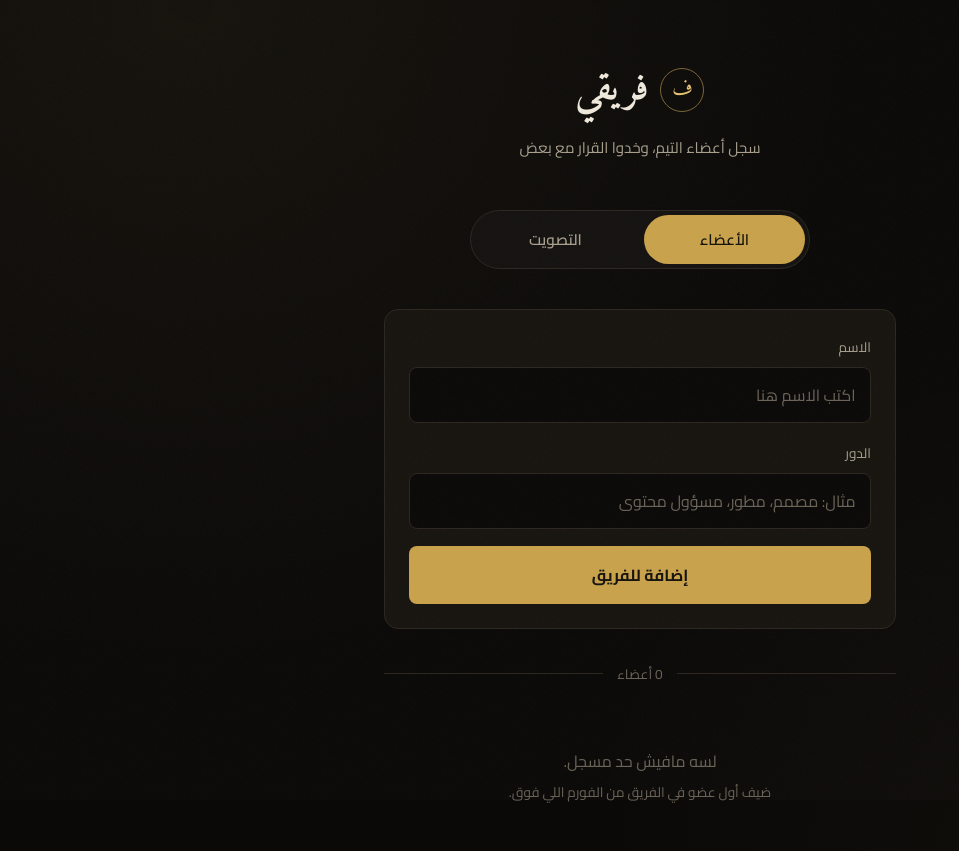
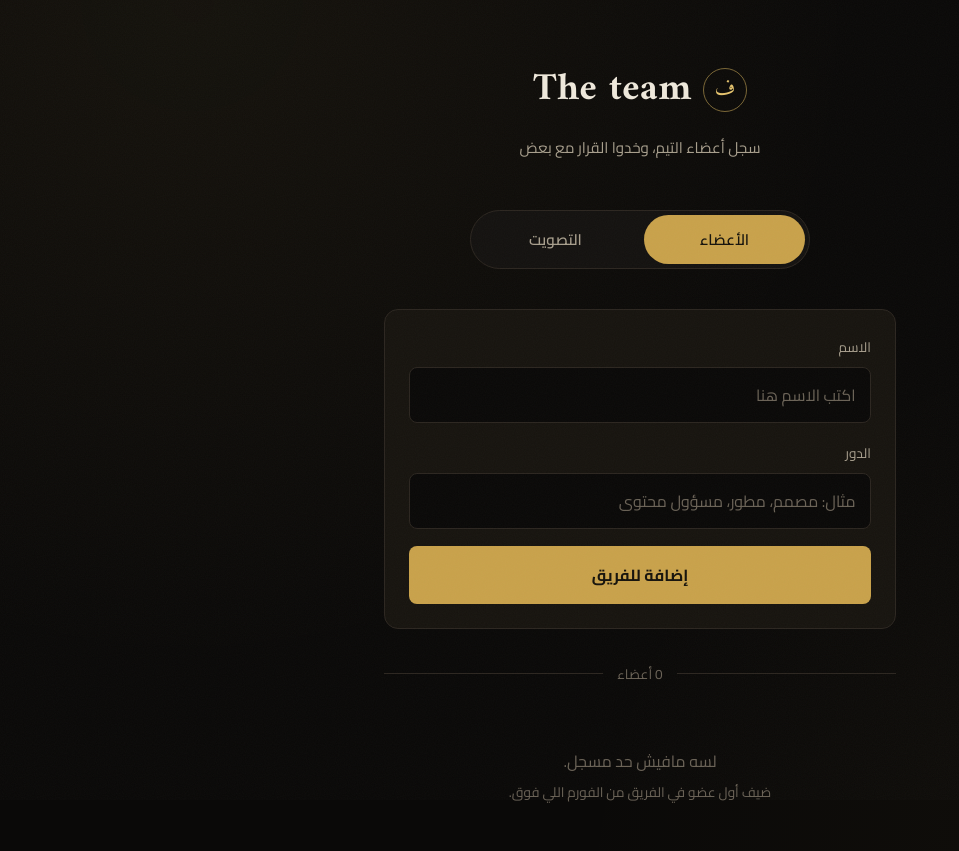
Before and after one commit to Abdulrahman314-spec/Erorr-Team, a plain HTML site: page index.html in a window 1280 px wide. Shown: the top 851 px of the page, without its empty margins (0-959 px from the left). Drawn offline with Linux system fonts and the light colour scheme.

Commit message:
Add files via upload

```diff
--- a/index.html
+++ b/index.html
@@ -15,7 +15,7 @@
   <header class="site-header">
     <div class="brand">
       <span class="brand-mark">ف</span>
-      <h1>فريقي</h1>
+      <h1>The team</h1>
     </div>
     <p class="tagline">سجل أعضاء التيم، وخدوا القرار مع بعض</p>
   </header>
```
